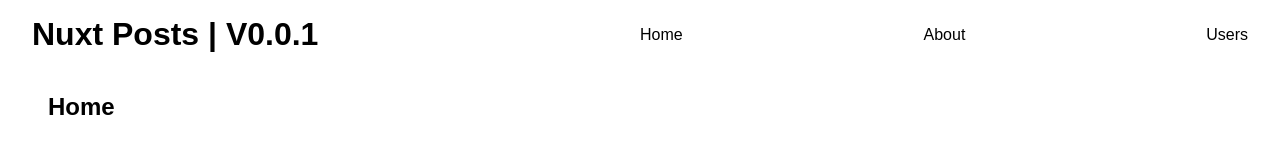
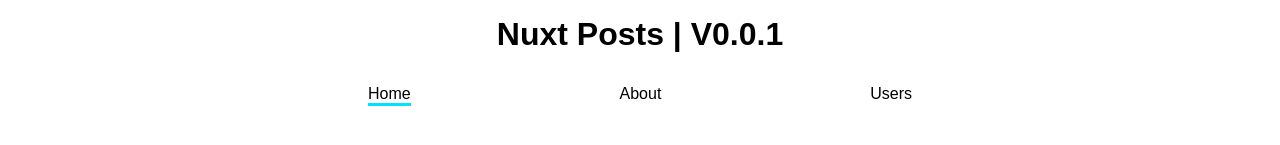
Before and after one commit to yashweblife/content-management-with-nuxt, a Nuxt app: page / in a window 1280 px wide. Shown: the top 145 px of the page. Built offline with nearby package versions, Linux system fonts and the light colour scheme; no server answers.

Commit message:
Added MFS

```diff
--- a/components/Header.vue
+++ b/components/Header.vue
@@ -1,12 +1,13 @@
 <template>
     <header>
         <h1>
-            Nuxt Posts | {{title}}
+            Nuxt Posts | {{ title }}
         </h1>
         <nav>
             <ul>
                 <li>
                     <NuxtLink to="/">Home</NuxtLink>
+                    <div class="slider"></div>
                 </li>
                 <li>
                     <NuxtLink to="/about">About</NuxtLink>
@@ -20,9 +21,62 @@
 </template>
 
 <script setup lang="ts">
-    const {title} = defineProps(['title'])
+const { title } = defineProps(['title'])
 </script>
 
-<style scoped>
+<style lang="scss" scoped>
+header {
+    width: 100%;
+    display: flex;
+    align-items: center;
+    justify-content: space-between;
+    flex-direction: column;
+    padding: 1em 2em;
 
+    >nav {
+        width: 100%;
+        margin-top: 2em;
+        padding:0 2em;
+        >ul {
+            display: flex;
+            align-items: center;
+            justify-content: space-between;
+
+            >li {
+                list-style-type: none;
+                position: relative;
+                >.slider{
+                    position: absolute;
+                    width:100%;
+                    height:0.2em;
+                    background-color: rgb(0, 225, 255);
+                }
+            }
+        }
+    }
+}
+
+@media screen and (min-width: 800px) {
+    header {
+        width: 100%;
+        display: flex;
+        align-items: center;
+        justify-content: space-between;
+        padding: 1em 2em;
+
+        >nav {
+            width: 50%;
+
+            >ul {
+                display: flex;
+                align-items: center;
+                justify-content: space-between;
+
+                >li {
+                    list-style-type: none;
+                }
+            }
+        }
+    }
+}
 </style>
```
